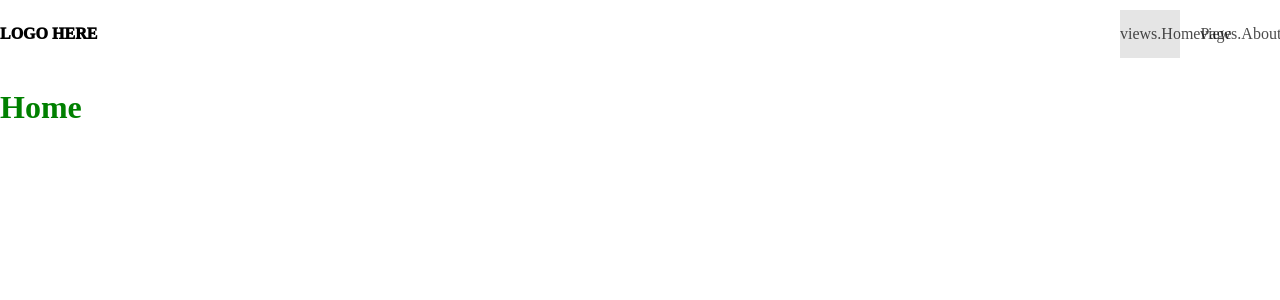
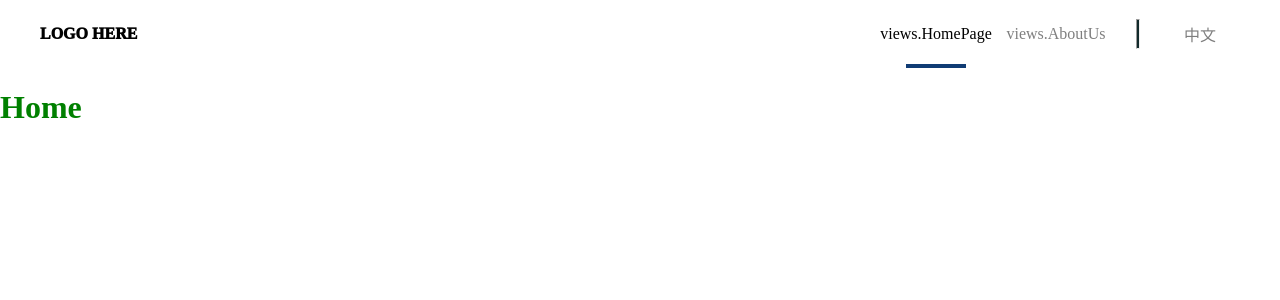
Before and after one commit to BAID-CSClub/baid-website-next, a Vue app: page / in a window 1280 px wide. Shown: the top 300 px of the page. Built offline with nearby package versions, Linux system fonts and the light colour scheme.

Commit message:
Finish Header

```diff
--- a/package.json
+++ b/package.json
@@ -11,6 +11,7 @@
   },
   "dependencies": {
     "@vueuse/motion": "^2.0.0-beta.12",
+    "popmotion": "^11.0.3",
     "vue": "^3.2.37",
     "vue-i18n": "^9.1.10",
     "vue-router": "^4.1.2"
--- a/src/App.vue
+++ b/src/App.vue
@@ -1,7 +1,11 @@
 <template>
   <div>
     <component :is="$clientType === 'desktop' ? DesktopLayout : MobileLayout">
-      <router-view></router-view>
+      <router-view v-slot="{ Component }">
+        <transition name="fade" mode="out-in">
+          <component :is="Component" />
+        </transition>
+      </router-view>
     </component>
   </div>
 </template>
@@ -16,4 +20,17 @@ body {
   margin: 0;
   padding: 0;
 }
+
+.fade-enter-active,
+.fade-leave-active {
+  /* transition: opacity 0.5s ease; */
+  transition-property: opacity;
+  transition-timing-function: cubic-bezier(0.4, 0, 0.2, 1);
+  transition-duration: 300ms;
+}
+
+.fade-enter-from,
+.fade-leave-to {
+  opacity: 0;
+}
 </style>
--- a/src/components/DesktopHeader.vue
+++ b/src/components/DesktopHeader.vue
@@ -1,20 +1,104 @@
 <template>
-    <header class="w-screen h-17 bg-white flex justify-between items-center font-1000 transition-colors"
-        :class="{ 'bg-transparent': $route.meta.navigation_transparent }">
-        <span>LOGO HERE</span>
-        <ul class="flex list-none p-0 relative h-full items-center m-0">
-            <li v-for="route in routes" v-bind:key="route.name" class="w-20 text-center font-sans-serif font-500 text-16px">
-                <router-link :to="route.path" class="decoration-none color-black opacity-70 transition-colors transition-opacity hover:opacity-100 active:opacity-60">{{$t(`views.${route.name}`)}}</router-link>
-            </li>
-            <div class="absolute w-15 h-12 bg-black opacity-10"></div>
-        </ul>
-    </header>
+  <header class="w-screen h-17 bg-white flex justify-between items-center transition-colors"
+    :class="{ 'bg-transparent': $route.meta.navigation_transparent }">
+    <span class="m-l-10 font-1000">LOGO HERE</span>
+    <div class="flex h-full m-r-10 items-center">
+      <ul class="flex list-none p-0 relative h-full m-0" v-on:mouseleave="showBlock = false">
+        <li v-for="(route, index) in routes" v-bind:key="route.name" v-on:mouseover="onHover(index)"
+          class="flex items-center justify-center w-30 h-full font-sans-serif font-500 text-16px margin-left-right-10px">
+          <router-link :to="route.path" class="
+                    decoration-none
+                    color-black
+                    opacity-50
+                    transition-colors
+                    transition-opacity
+                    hover:opacity-100
+                    active:opacity-60" active-class="important-opacity-100">{{ $t(`views.${route.name}`) }}
+          </router-link>
+        </li>
+        <div class="absolute w-30 h-17 bg-black opacity-0 z-10 pointer-events-none transition-opacity"
+          :class="{ 'opacity-10': showBlock }" :style="{ left: blockLeft }"></div>
+        <div class="absolute w-15 h-1 bg-#103C74 z-10 bottom-0 translate-x-1/2 transition-opacity"
+          :style="{ left: lineLeft }" :class="{ 'opacity-0': !lineLeft || !showLine }"></div>
+      </ul>
+      <hr class="h-7 w-2px m-y-0 m-x-5 bg-#122A2B" />
+      <p class="w-20 text-center font-500 opacity-50 hover:opacity-100 active:opacity-60 cursor-pointer select-none">
+        <transition mode="out-in" name="fast-fade">
+          <span v-if="$i18n.locale === 'zh'" v-on:click="setLocale('en')">English</span>
+          <span v-else v-on:click="setLocale('zh')">中文</span>
+        </transition>
+      </p>
+    </div>
+
+  </header>
 </template>
 
 <script setup>
 import { routes } from '../router'
+import { animate } from 'popmotion'
+import { ref } from 'vue'
+import { useRouter } from 'vue-router'
+import { useI18n } from 'vue-i18n'
+
+const showBlock = ref(false)
+let blockLeftAnimation
+const blockLeft = ref()
+
+function onHover(index) {
+  if (!showBlock.value) {
+    showBlock.value = true
+    blockLeftAnimation = animate({
+      from: 7.5 * index + 'rem',
+      to: 7.5 * index + 'rem',
+      onUpdate: v => { blockLeft.value = v }
+    })
+  } else {
+    blockLeftAnimation.stop()
+    blockLeftAnimation = animate({
+      from: blockLeft.value,
+      to: 7.5 * index + 'rem',
+      onUpdate: v => { blockLeft.value = v }
+    })
+  }
+}
+
+const router = useRouter()
+const lineLeft = ref()
+const showLine = ref(false)
+
+router.beforeResolve(to => {
+  showLine.value = false
+  const index = routes.findIndex(item => item.name === to.name)
+  setTimeout(() => {
+    lineLeft.value = 7.5 * index + 'rem'
+  }, 300) // Wait for the line fadeout animation to finish
+})
+router.afterEach(() => {
+  setTimeout(() => {
+    showLine.value = true
+  }, 300)
+})
+
+const { locale } = useI18n({ useScope: 'global' })
+
+function setLocale(newLocale) {
+  localStorage.setItem('locale', newLocale)
+  locale.value = newLocale
+}
+
 </script>
 
-<style scoped>
+<style>
+.fast-fade-enter-active,
+.fast-fade-leave-active {
+  /* transition: opacity 0.5s ease; */
+  transition-property: opacity;
+  transition-timing-function: cubic-bezier(0.4, 0, 0.2, 1);
+  transition-duration: 150ms;
+}
 
+.fast-fade-enter-from,
+.fast-fade-leave-to {
+  opacity: 0;
+}
 </style>
--- a/src/i18n.js
+++ b/src/i18n.js
@@ -3,7 +3,9 @@ import messages from './messages.json'
 
 export default createI18n({
   // ..
-  locale: navigator.language.split('-')[0],
+  locale: localStorage.getItem('locale') ? localStorage.getItem('locale') : navigator.language.split('-')[0],
   fallbackLocale: 'en',
+  legacy: false,
+  globalInjection: true,
   messages
 })
--- a/src/main.js
+++ b/src/main.js
@@ -2,12 +2,14 @@ import { createApp } from 'vue'
 import App from './App.vue'
 import i18n from './i18n'
 import router from './router'
+import { MotionPlugin } from '@vueuse/motion'
 import 'uno.css'
 
 const app = createApp(App)
 app.config.globalProperties.$clientType = navigator.userAgent.toLowerCase().indexOf('mobile') > -1 ? 'mobile' : 'desktop'
 app.use(router)
 app.use(i18n)
+app.use(MotionPlugin)
 app.mount('#app')
 
 import(`./assets/styles/${app.config.globalProperties.$clientType}.css`)
```
Also changed, not shown: 2 other files (tests, documents, lock files or other folders).
